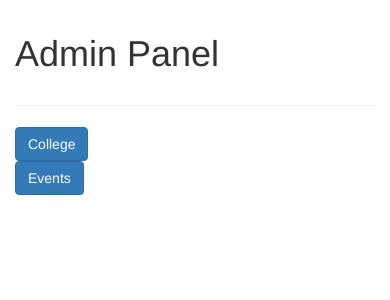
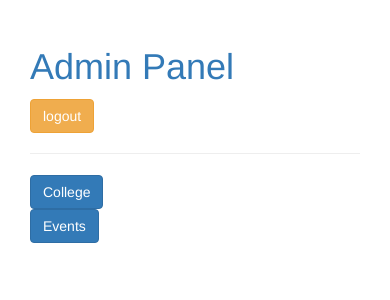
Before and after one commit to upa8/Polaris2k16, a PHP site: page /php-login-advanced/tools/views/logged_in.php in a window 390 px wide. Shown: the top 300 px of the page. Run offline with PHP 8.4, Linux system fonts and the light colour scheme; some libraries are stand-ins or nearby versions.

Commit message:
Basic tool setup

```diff
--- a/tools/college.php
+++ b/tools/college.php
@@ -27,6 +27,7 @@ $login = new Login();
 if ($login->isUserLoggedIn() == true) {
     // the user is logged in. you can do whatever you want here.
     // for demonstration purposes, we simply show the "you are logged in" view.
+    include("views/_main_header.php");
     include("views/college.php");
 
 } else {
--- a/tools/events.php
+++ b/tools/events.php
@@ -27,6 +27,7 @@ $login = new Login();
 if ($login->isUserLoggedIn() == true) {
     // the user is logged in. you can do whatever you want here.
     // for demonstration purposes, we simply show the "you are logged in" view.
+    include("views/_main_header.php");
     include("views/events.php");
 
 } else {
--- /dev/null
+++ b/tools/views/_main_header.php
@@ -0,0 +1,71 @@
+
+<!DOCTYPE html>
+<html lang="en">
+    <head>
+      <title>Polaris Admin!</title>
+      <meta charset="utf-8">
+      <meta name="viewport" content="width=device-width, initial-scale=1">
+      <link rel="stylesheet" href="http://maxcdn.bootstrapcdn.com/bootstrap/3.3.5/css/bootstrap.min.css">
+      <script src="https://ajax.googleapis.com/ajax/libs/jquery/1.11.3/jquery.min.js"></script>
+      <script src="http://maxcdn.bootstrapcdn.com/bootstrap/3.3.5/js/bootstrap.min.js"></script>
+      <link rel="stylesheet" type="text/css" >
+    </head>
+    <body>
+    <div class="container">
+          <div class="row">
+              <div class="col-sm-4" ></div>
+                <div class="col-sm-4" >
+                <p>
+                  <?php
+                  // show potential errors / feedback (from login object)
+                      if (isset($login)) {
+                          if ($login->errors) {
+                              foreach ($login->errors as $error) {
+
+                                  echo $error;
+                              }
+                          }
+                          if ($login->messages) {
+                              foreach ($login->messages as $message) {
+                                  echo $message;
+                              }
+                          }
+                      }
+                    ?>
+                    <?php
+                  // show potential errors / feedback (from registration object)
+                        if (isset($registration)) {
+                            if ($registration->errors) {
+                                foreach ($registration->errors as $error) {
+                                    echo $error;
+                                }
+                            }
+                            if ($registration->messages) {
+                                foreach ($registration->messages as $message) {
+                                    echo $message;
+                                }
+                            }
+                        }
+                    ?>
+                  </p>
+                  </div>
+
+              <div class="col-sm-4" ></div>
+        </div>
+
+		<div class="row">
+			<div class="col-sm-4">
+			</div>
+			<div class="col-sm-4">
+					<h1><a href="index.php">Admin Panel</a></h1>
+			</div>
+			<div class="col-sm-4">
+			</div>
+		</div>
+		<div class="row">
+			<div class="col-sm-10">
+			</div>
+			<div class="col-sm-2">
+				<button type="button" class="btn btn-warning" onclick="document.location='index.php?logout'">logout</button>
+			</div>
+		</div>
--- a/tools/views/main.php
+++ b/tools/views/main.php
@@ -1,12 +1,6 @@
-<div class="row">
-	<div class="col-sm-4">
-	</div>
-	<div class="col-sm-4">
-			<h1>Admin Panel</h1>
-	</div>
-	<div class="col-sm-4">
-	</div>
-</div>
+<?php
+	include('_main_header.php');
+?>
 <hr>
 <div class="row">
 	<div class="col-sm-2">
```
Also changed, not shown: tools/views/college.php (deleted, +0 -13 lines), tools/views/events.php (deleted, +0 -13 lines), tools/views/logout.php (added).
